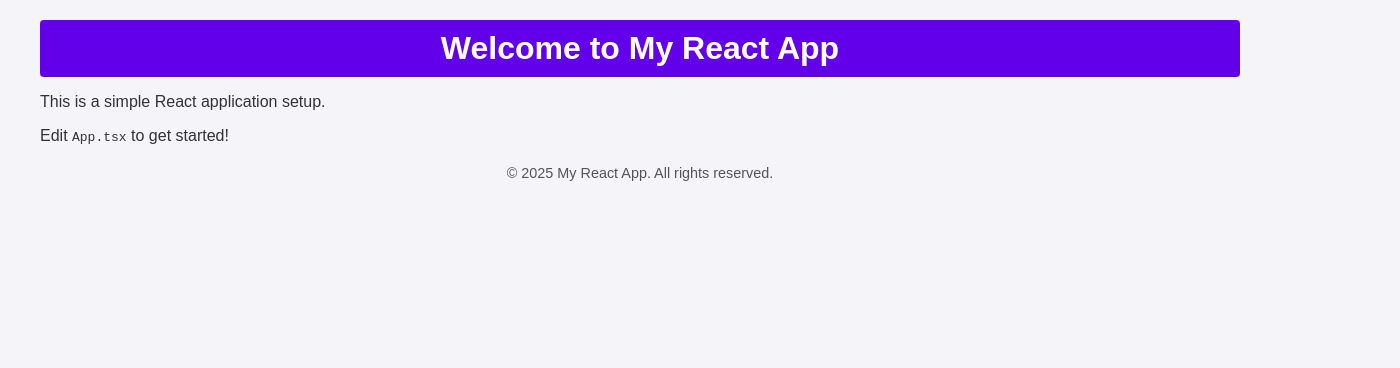
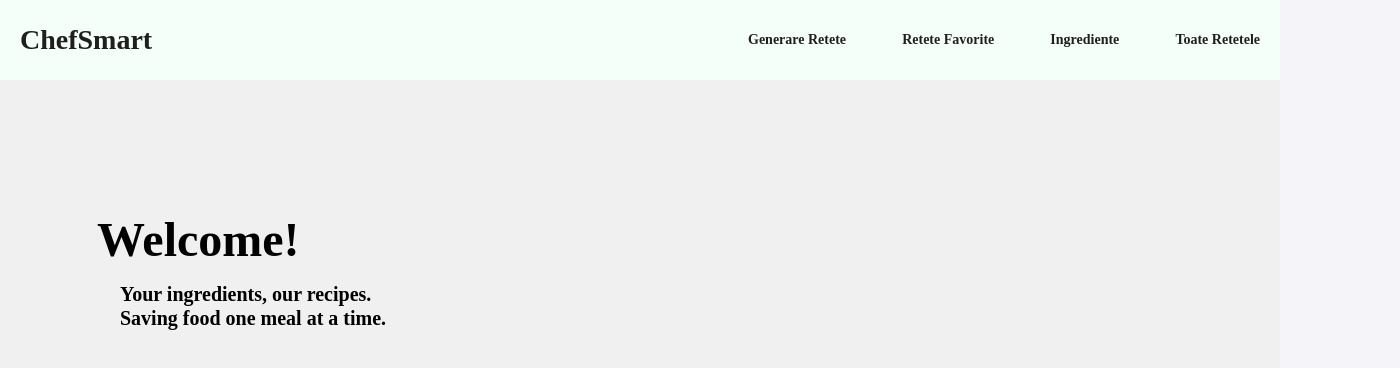
Before and after one commit to dariadohan/ChefSmartFE, a React (Create React App) app: page / in a window 1280 px wide. Shown: the top 368 px of the page, 1400 px wide, since content can reach past the window. Built offline with nearby package versions, Linux system fonts and the light colour scheme.

Commit message:
CHEF-2: feat: HomePage

```diff
--- a/package.json
+++ b/package.json
@@ -13,7 +13,6 @@
   },
   "devDependencies": {
     "@typescript-eslint/eslint-plugin": "^6.0.0",
-    "@typescript-eslint/parser": "^6.0.0",
     "eslint": "^8.0.0",
     "eslint-config-prettier": "^9.0.0",
     "eslint-plugin-jsx-a11y": "^7.0.0",
--- a/src/App.tsx
+++ b/src/App.tsx
@@ -1,19 +1,13 @@
-import React from 'react';
+import React from "react";
+import { BrowserRouter as Router } from "react-router-dom";
+import ApplicationRoutes from "./routes/ApplicationRoutes.tsx";
+import "./index.css";
 
-const App: React.FC = () => {
+const App =  () => {
     return (
-        <div className="container">
-            <header>
-                <h1>Welcome to My React App</h1>
-            </header>
-            <main>
-                <p>This is a simple React application setup.</p>
-                <p>Edit <code>App.tsx</code> to get started!</p>
-            </main>
-            <footer>
-                <p>&copy; {new Date().getFullYear()} My React App. All rights reserved.</p>
-            </footer>
-        </div>
+        <Router>
+            <ApplicationRoutes />
+        </Router>
     );
 };
 
--- /dev/null
+++ b/src/components/NavBar.tsx
@@ -0,0 +1,60 @@
+import React from 'react';
+import styled from "styled-components";
+
+const Container = styled.div`
+    display: flex;
+    width: 100%;
+    height: 5rem;
+    justify-content: space-between;
+    align-items: center;
+    background-color: mintcream;
+`
+const Logo = styled.span`
+    font-family: Archivo,serif;
+    font-size: 28px;
+    line-height: 64px;
+    font-weight: 700;
+    color: #1F1F1FFF;
+    margin-left: 20px;
+`
+
+const ContainerTitle = styled.div`
+    height: 3rem;
+    width: 40%;
+    background-color: mintcream;
+    margin-right: 20px;
+    display: flex;
+    justify-content: space-between;
+    align-items: center;
+`
+
+const MenuItem= styled.span`
+    font-family: Archivo,serif;
+    font-size: 14px;
+    line-height: 22px;
+    font-weight: 700;
+    color: #1F1F1FFF;
+`
+
+const pages = ['Generare Retete', 'Retete Favorite', 'Ingrediente', 'Toate Retetele'];
+
+const NavBar = () => {
+    return (
+        <Container>
+            <Logo>
+                ChefSmart
+            </Logo>
+            <ContainerTitle>
+                {
+                    pages.map(page => (
+                        <MenuItem>
+                            {page}
+                        </MenuItem>
+                    ))
+                }
+            </ContainerTitle>
+        </Container>
+    );
+};
+
+export default NavBar;
--- a/src/index.tsx
+++ b/src/index.tsx
@@ -1,15 +1,15 @@
 import React from 'react';
 import ReactDOM from 'react-dom/client';
-import './index.css';
-//@ts-ignore
-import App from "./App.tsx"
+import { ThemeProvider } from 'styled-components';
+import { theme } from './theme.ts';
+import App from './App.tsx';
 
-const root = ReactDOM.createRoot(
-    document.getElementById('root') as HTMLElement
-);
-
-root.render(
-    <React.StrictMode>
-        <App />
-    </React.StrictMode>
-);
+const rootElement = document.getElementById('root');
+if (rootElement) {
+    const root = ReactDOM.createRoot(rootElement);
+    root.render(
+        <ThemeProvider theme={theme}>
+            <App />
+        </ThemeProvider>
+    );
+}
--- a/src/pages/HomePage.tsx
+++ b/src/pages/HomePage.tsx
@@ -1,5 +1,6 @@
+import styled from 'styled-components';
 import React from 'react';
-import styled from 'styled-components';
+import NavBar from "../components/NavBar.tsx";
 
 const HomePageContainer = styled.div`
   display: flex;
@@ -11,27 +12,62 @@ const HomePageContainer = styled.div`
 `;
 
 const Title = styled.h1`
-  color: ${({ theme }) => theme.colors.primary};
-  font-size: 2.5rem;
+  font-size: 3rem;
   margin-bottom: 1rem;
 `;
 
-const Description = styled.p`
-  color: ${({ theme }) => theme.colors.text};
-  font-size: 1.25rem;
-  max-width: 600px;
-  text-align: center;
+const TitleContainer = styled.div`
+    color: #000000FF;
+    position: absolute;
+    top: 180px;
+    left: 97px;
+    font-family: Archivo;
+`
+
+const Description = styled.div`
+    font-size: 1.25rem;
+    text-align: left;
+    height: 1.5rem;
 `;
 
+const DescriptionContainer = styled.div`
+    position: absolute;
+    top: 270px;
+    left: 120px;
+    width: 100%;
+    height: 14.4rem;
+    font-family: Baskervville,serif;
+    line-height: 48px;
+    font-weight: 700;
+    color: #000000FF;
+    display: flex;
+    flex-direction: column;
+    justify-content: flex-start;
+    align-items: flex-start;
+    gap: -1rem;
+`
+
+const list = ['Your ingredients, our recipes.','Saving food one meal at a time.']
 const HomePage = () => {
     return (
-        <HomePageContainer>
-            <Title>Welcome to My Application</Title>
-            <Description>
-                This is the home page of the app. Here you can find an overview of features,
-                quick navigation, or any important information about the app.
-            </Description>
-        </HomePageContainer>
+        <>
+            <NavBar/>
+            <HomePageContainer>
+                <TitleContainer>
+                    <Title>
+                        Welcome!
+                    </Title>
+                </TitleContainer>
+                <DescriptionContainer>
+                    {list.map(listItem => (
+                        <Description>
+                            {listItem}
+                        </Description>
+                    ))
+                    }
+                </DescriptionContainer>
+            </HomePageContainer>
+        </>
     );
 };
 
--- /dev/null
+++ b/src/pages/LoginPage.tsx
@@ -0,0 +1,58 @@
+import React, { useState } from 'react';
+
+const LoginPage = () => {
+    const [email, setEmail] = useState('');
+    const [password, setPassword] = useState('');
+    const [errorMessage, setErrorMessage] = useState('');
+
+    const handleLogin = (e: any) => {
+        e.preventDefault();
+
+        // Dummy login logic
+        if (email === 'user@example.com' && password === 'password123') {
+            alert('Login successful!');
+            setErrorMessage('');
+        } else {
+            setErrorMessage('Invalid email or password.');
+        }
+    };
+
+    return (
+        <div className="login-page">
+            <div className="login-container">
+                <h1>Login</h1>
+                <form onSubmit={handleLogin}>
+                    <div className="form-group">
+                        <label htmlFor="email">Email</label>
+                        <input
+                            type="email"
+                            id="email"
+                            value={email}
+                            onChange={(e) => setEmail(e.target.value)}
+                            required
+                        />
+                    </div>
+
+                    <div className="form-group">
+                        <label htmlFor="password">Password</label>
+                        <input
+                            type="password"
+                            id="password"
+                            value={password}
+                            onChange={(e) => setPassword(e.target.value)}
+                            required
+                        />
+                    </div>
+
+                    {errorMessage && <p className="error-message">{errorMessage}</p>}
+
+                    <button type="submit" className="login-button">
+                        Login
+                    </button>
+                </form>
+            </div>
+        </div>
+    );
+};
+
+export default LoginPage;
--- /dev/null
+++ b/src/react-env.d.ts
@@ -0,0 +1,6 @@
+declare module 'react-dom/client';
+declare module 'react';
+
+declare module 'react/jsx-runtime' {
+    export default any;
+}
--- a/src/routes/ApplicationRoutes.tsx
+++ b/src/routes/ApplicationRoutes.tsx
@@ -1,17 +1,13 @@
-import React from 'react';
 import { BrowserRouter as Router, Routes, Route } from 'react-router-dom';
-import HomePage from './pages/HomePage';
-import AnotherPage from './pages/AnotherPage';
+import HomePage from '../pages/HomePage.tsx';
+import LoginPage from '../pages/LoginPage.tsx';
 
 const ApplicationRoutes = () => {
     return (
-        <Router>
-            <Routes>
-                <Route path="/" element={<HomePage />} />
-                <Route path="/another" element={<AnotherPage />} />
-                {/* Add more routes as needed */}
-            </Routes>
-        </Router>
+        <Routes>
+            <Route path="/" element={<HomePage />} />
+            <Route path="/another" element={<LoginPage />} />
+        </Routes>
     );
 };
 
--- /dev/null
+++ b/src/theme.ts
@@ -0,0 +1,7 @@
+export const theme = {
+    colors: {
+        background: '#f0f0f0',
+        primary: '#3498db',
+        text: '#333',
+    },
+};
```
Also changed, not shown: tsconfig.json (added, +13 -0 lines), 1 other file (tests, documents, lock files or other folders).
